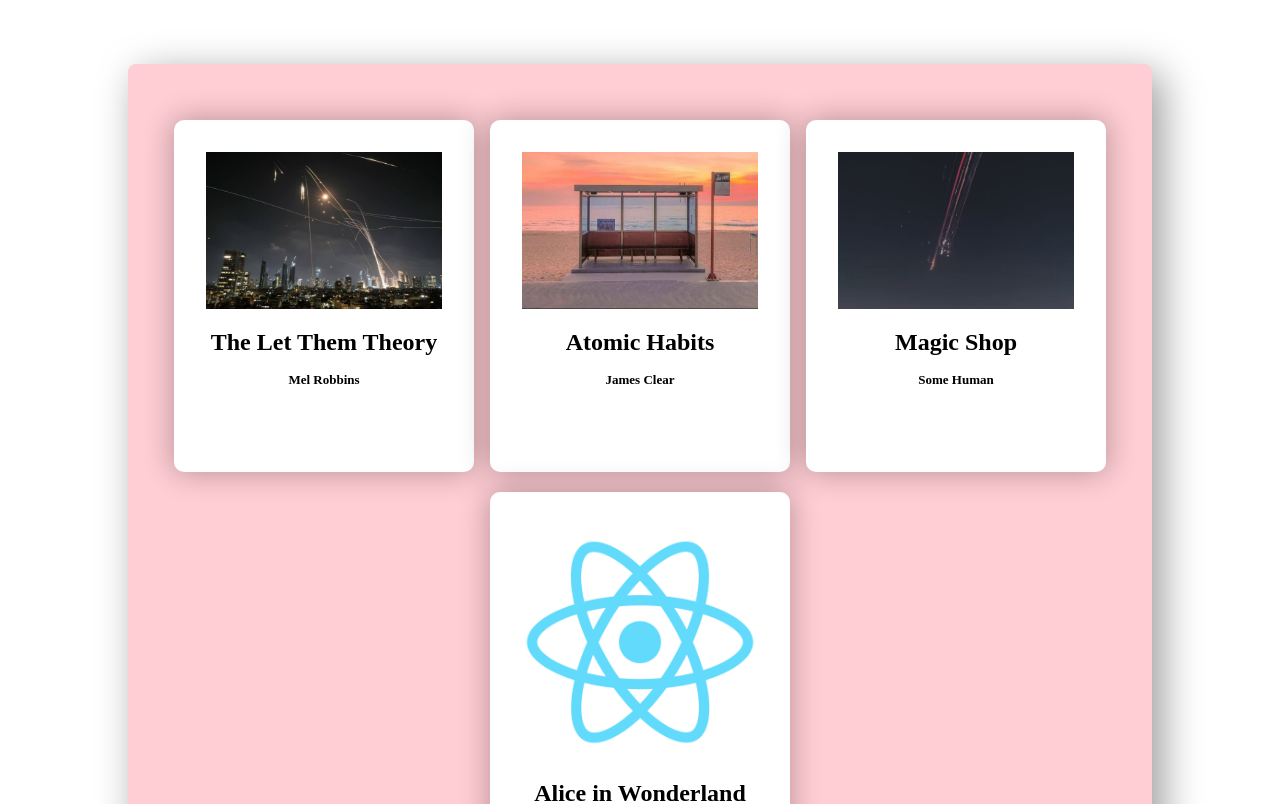
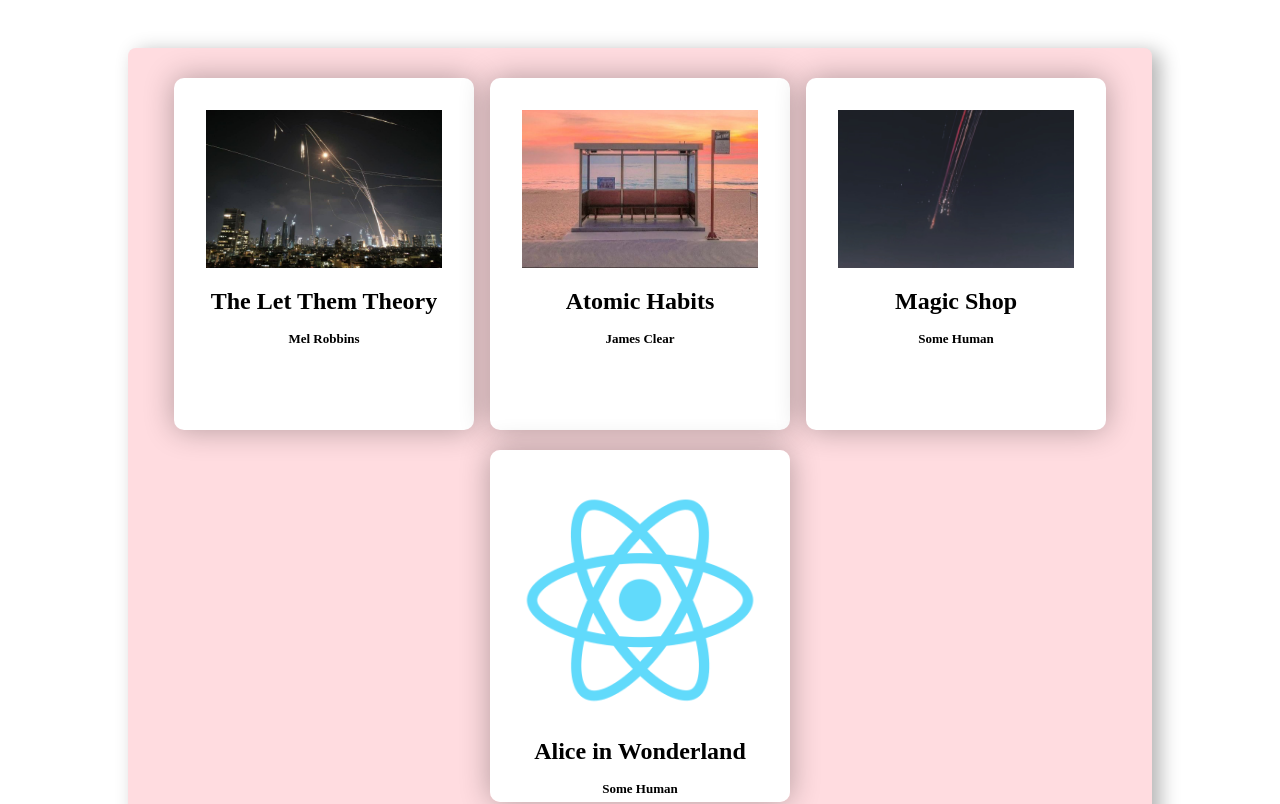
Before and after one commit to nazaninhatami-leet/react-bookshelf, a JavaScript app: page / in a window 1280 px wide. Shown: the top 804 px of the page. Built offline with nearby package versions, Linux system fonts and the light colour scheme.

Commit message:
changed booklist color and height

```diff
--- a/src/index.css
+++ b/src/index.css
@@ -5,13 +5,13 @@
 }
 
 .booklist {
-  background-color: rgb(255, 205, 212);
+  background-color: rgb(255, 220, 224);
   width: 80%;
-  margin: 4rem auto;
-  padding: 3rem 2rem;
+  margin: 3rem auto;
+  padding: 1.4rem 2rem;
   text-align: center;
   border-radius: 8px;
-  box-shadow: 10px 10px 40px rgba(0, 0, 0, 0.4);
+  box-shadow: 8px 4px 20px rgba(0, 0, 0, 0.3);
 }
 
 .book {
```
